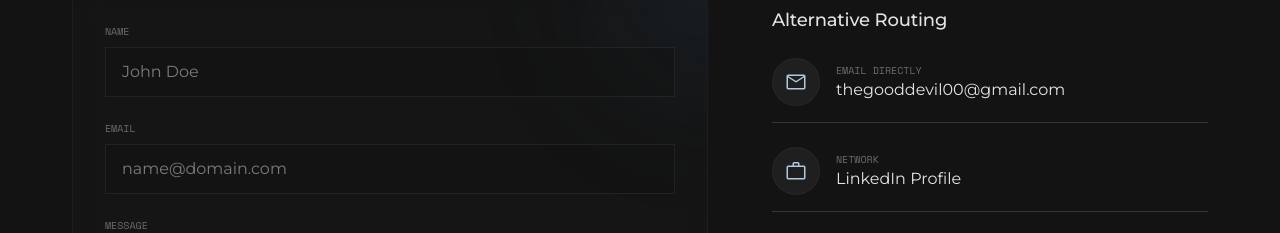
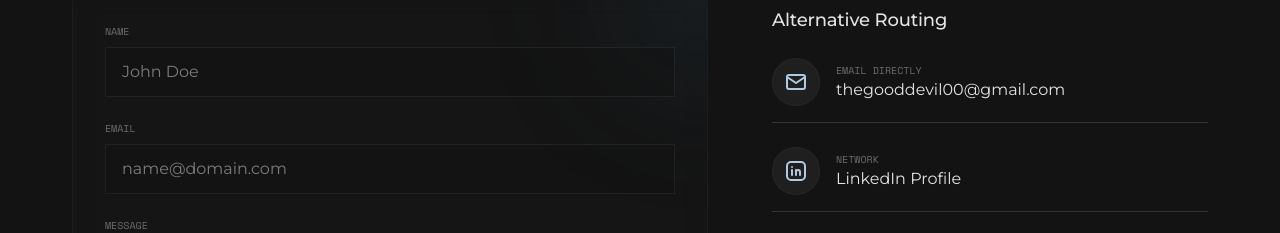
Before and after one commit to TheGoodDevil00/personal-portfolio, a Next.js app: page /contact in a window 1280 px wide. Shown: the part 313-546 px from the top of the page. Built offline with nearby package versions, Linux system fonts and the light colour scheme; a web font is replaced by a local one.

Commit message:
changed static icons

```diff
--- a/app/contact/page.tsx
+++ b/app/contact/page.tsx
@@ -4,6 +4,8 @@ import { useForm, ValidationError } from '@formspree/react'
 import Link from 'next/link'
 import CodeIcon from "@/components/ui/code-icon"
 import GithubIcon from "@/components/ui/github-icon"
+import LinkedinIcon from "@/components/ui/linkedin-icon"
+import MailFilledIcon from "@/components/ui/mail-filled-icon"
 
 export default function Contact() {
   const [state, handleSubmit] = useForm("xrejvgqa");
@@ -104,7 +106,7 @@ export default function Contact() {
               {/* Direct Email */}
               <a href="mailto:thegooddevil00@gmail.com" className="flex items-center gap-4 group cursor-pointer border-b border-surface-variant pb-4">
                 <div className="w-12 h-12 rounded-full bg-surface-container flex items-center justify-center border border-outline-variant/20 group-hover:border-primary/50 group-hover:bg-primary-container/20 transition-all duration-300">
-                  <span className="material-symbols-outlined text-primary group-hover:text-silver-mist transition-colors">mail</span>
+                  <MailFilledIcon size={24} color="currentColor" className="text-primary group-hover:text-silver-mist transition-colors" />
                 </div>
                 <div className="flex flex-col">
                   <span className="font-label-mono text-caption uppercase text-slate-hint group-hover:text-primary transition-colors">Email directly</span>
@@ -114,7 +116,7 @@ export default function Contact() {
               {/* LinkedIn */}
               <Link href="https://linkedin.com/in/hitesh-patil07" target="_blank" className="flex items-center gap-4 group cursor-pointer border-b border-surface-variant pb-4">
                 <div className="w-12 h-12 rounded-full bg-surface-container flex items-center justify-center border border-outline-variant/20 group-hover:border-primary/50 group-hover:bg-primary-container/20 transition-all duration-300">
-                  <span className="material-symbols-outlined text-primary group-hover:text-silver-mist transition-colors">work</span>
+                  <LinkedinIcon size={24} color="var(--color-primary)" />
                 </div>
                 <div className="flex flex-col">
                   <span className="font-label-mono text-caption uppercase text-slate-hint group-hover:text-primary transition-colors">Network</span>
--- a/app/projects/page.tsx
+++ b/app/projects/page.tsx
@@ -2,6 +2,7 @@ import Link from 'next/link'
 import RocketIcon from "@/components/ui/rocket-icon"
 import CodeIcon from "@/components/ui/code-icon"
 import GithubIcon from "@/components/ui/github-icon"
+import TaxiIcon from "@/components/ui/taxi-icon"
 
 export const metadata = {
   title: 'Projects - Hitesh Patil',
@@ -55,9 +56,9 @@ export default function Projects() {
           <div className="relative z-10 flex flex-col h-full">
             <header className="flex justify-between items-start mb-4">
               <span className="material-symbols-outlined text-primary text-[32px]">analytics</span>
-              <div className="flex gap-3">
+              <div className="flex items-center gap-3">
                 <Link href="https://github.com/TheGoodDevil00/NYC-Taxi-Dataset" target="_blank" aria-label="Dataset Repository" title="Dataset Repository" className="text-slate-hint hover:text-silver-mist transition-colors">
-                  <span className="material-symbols-outlined">dataset</span>
+                  <TaxiIcon size={20} color="currentColor" className="translate-y-[2.5px] scale-x-[1.05]" />
                 </Link>
                 <Link href="https://github.com/TheGoodDevil00/eda" target="_blank" aria-label="EDA Code" title="EDA Code" className="text-slate-hint hover:text-silver-mist transition-colors">
                   <GithubIcon size={20} color="currentColor" />
--- a/components/TopNavBar.tsx
+++ b/components/TopNavBar.tsx
@@ -120,7 +120,7 @@ export function TopNavBar() {
               className="mt-8"
             >
               <a href="/Hitesh_Patil_Resume.pdf" download="Hitesh_Patil_Resume.pdf">
-                <button className="px-8 py-3 sm:px-10 sm:py-4 bg-transparent border border-primary text-primary font-heading-sm text-heading-sm rounded-lg hover:border-silver-mist hover:text-silver-mist transition-colors">
+                <button className="px-6 py-3 bg-transparent border border-primary text-primary font-heading-sm text-lg rounded-lg hover:border-silver-mist hover:text-silver-mist transition-colors">
                   Download Resume
                 </button>
               </a>
--- /dev/null
+++ b/components/ui/linkedin-icon.tsx
@@ -0,0 +1,86 @@
+import { forwardRef, useImperativeHandle, useCallback } from "react";
+import type { AnimatedIconHandle, AnimatedIconProps } from "./types";
+import { motion, useAnimate } from "motion/react";
+
+const LinkedinIcon = forwardRef<AnimatedIconHandle, AnimatedIconProps>(
+  (
+    { size = 24, color = "currentColor", strokeWidth = 2, className = "" },
+    ref,
+  ) => {
+    const [scope, animate] = useAnimate();
+
+    const start = useCallback(async () => {
+      animate(
+        ".border",
+        { scale: [1, 1.05, 1] },
+        { duration: 0.4, ease: "easeInOut" },
+      );
+      await animate(
+        ".lines",
+        { pathLength: [0, 1] },
+        { duration: 0.5, ease: "easeOut" },
+      );
+    }, [animate]);
+
+    const stop = useCallback(() => {
+      animate(
+        ".lines, .border",
+        { pathLength: 1, scale: 1 },
+        { duration: 0.2 },
+      );
+    }, [animate]);
+
+    useImperativeHandle(ref, () => ({
+      startAnimation: start,
+      stopAnimation: stop,
+    }));
+
+    return (
+      <motion.svg
+        ref={scope}
+        xmlns="http://www.w3.org/2000/svg"
+        width={size}
+        height={size}
+        viewBox="0 0 24 24"
+        fill="none"
+        stroke={color}
+        strokeWidth={strokeWidth}
+        strokeLinecap="round"
+        strokeLinejoin="round"
+        className={`cursor-pointer ${className}`}
+        onHoverStart={start}
+        onHoverEnd={stop}
+      >
+        <path stroke="none" d="M0 0h24v24H0z" fill="none" />
+        <motion.path
+          className="lines"
+          d="M8 11v5"
+          initial={{ pathLength: 1 }}
+        />
+        <motion.path
+          className="lines"
+          d="M8 8v.01"
+          initial={{ pathLength: 1 }}
+        />
+        <motion.path
+          className="lines"
+          d="M12 16v-5"
+          initial={{ pathLength: 1 }}
+        />
+        <motion.path
+          className="lines"
+          d="M16 16v-3a2 2 0 1 0 -4 0"
+          initial={{ pathLength: 1 }}
+        />
+        <motion.path
+          className="border"
+          d="M3 7a4 4 0 0 1 4 -4h10a4 4 0 0 1 4 4v10a4 4 0 0 1 -4 4h-10a4 4 0 0 1 -4 -4z"
+          style={{ transformOrigin: "center" }}
+        />
+      </motion.svg>
+    );
+  },
+);
+
+LinkedinIcon.displayName = "LinkedinIcon";
+export default LinkedinIcon;
--- /dev/null
+++ b/components/ui/mail-filled-icon.tsx
@@ -0,0 +1,70 @@
+import { forwardRef, useImperativeHandle, useCallback } from "react";
+import type { AnimatedIconHandle, AnimatedIconProps } from "./types";
+import { motion, useAnimate } from "motion/react";
+
+const MailFilledIcon = forwardRef<AnimatedIconHandle, AnimatedIconProps>(
+  (
+    { size = 24, color = "currentColor", strokeWidth = 2, className = "" },
+    ref,
+  ) => {
+    const [scope, animate] = useAnimate();
+
+    const start = useCallback(async () => {
+      await animate(
+        ".mail-open",
+        {
+          rotateX: -60,
+          transformOrigin: "50% 0%",
+        },
+        {
+          duration: 0.5,
+          ease: "easeInOut",
+        },
+      );
+    }, [animate]);
+
+    const stop = useCallback(() => {
+      animate(
+        ".mail-open",
+        {
+          rotateX: 0,
+          transformOrigin: "50% 0%",
+        },
+        {
+          duration: 0.5,
+          ease: "easeInOut",
+        },
+      );
+    }, [animate]);
+
+    useImperativeHandle(ref, () => ({
+      startAnimation: start,
+      stopAnimation: stop,
+    }));
+
+    return (
+      <motion.svg
+        ref={scope}
+        xmlns="http://www.w3.org/2000/svg"
+        width={size}
+        height={size}
+        viewBox="0 0 24 24"
+        fill="none"
+        stroke={color}
+        strokeWidth={strokeWidth}
+        strokeLinecap="round"
+        strokeLinejoin="round"
+        className={`${className} cursor-pointer perspective-distant`}
+        onHoverStart={start}
+        onHoverEnd={stop}
+      >
+        <motion.path stroke="none" d="M0 0h24v24H0z" fill="none" />
+        <motion.path d="M3 7a2 2 0 0 1 2 -2h14a2 2 0 0 1 2 2v10a2 2 0 0 1 -2 2h-14a2 2 0 0 1 -2 -2v-10z" />
+        <motion.path d="M3 7l9 6l9 -6" className="mail-open" />
+      </motion.svg>
+    );
+  },
+);
+
+MailFilledIcon.displayName = "MailFilledIcon";
+export default MailFilledIcon;
--- /dev/null
+++ b/components/ui/taxi-icon.tsx
@@ -0,0 +1,16 @@
+export default function TaxiIcon({ size = 24, color = "currentColor", className = "" }: { size?: number, color?: string, className?: string }) {
+  return (
+    <svg
+      xmlns="http://www.w3.org/2000/svg"
+      width={size}
+      height={size}
+      fill={color}
+      viewBox="0 0 24 24"
+      className={className}
+    >
+      <path d="M6.5 12A1.5 1.5 0 1 0 6.5 15 1.5 1.5 0 1 0 6.5 12z"/>
+      <path d="M17.5 12A1.5 1.5 0 1 0 17.5 15 1.5 1.5 0 1 0 17.5 12z"/>
+      <path d="m20.77,9.16l-1.37-4.1c-.41-1.23-1.55-2.05-2.85-2.05H7.44c-1.29,0-2.44.82-2.85,2.05l-1.37,4.1c-.72.3-1.23,1.02-1.23,1.84v5c0,.74.41,1.38,1,1.72v2.28c0,.55.45,1,1,1h1c.55,0,1-.45,1-1v-2h12v2c0,.55.45,1,1,1h1c.55,0,1-.45,1-1v-2.28c.59-.35,1-.98,1-1.72v-5c0-.83-.51-1.54-1.23-1.84ZM7.44,5h9.12c.43,0,.81.27.95.68l1.11,3.32H5.39l1.11-3.32c.14-.41.52-.68.95-.68Zm-3.44,11v-5s0,0,0,0h16v5s-16,0-16,0Z"/>
+    </svg>
+  );
+}
```
